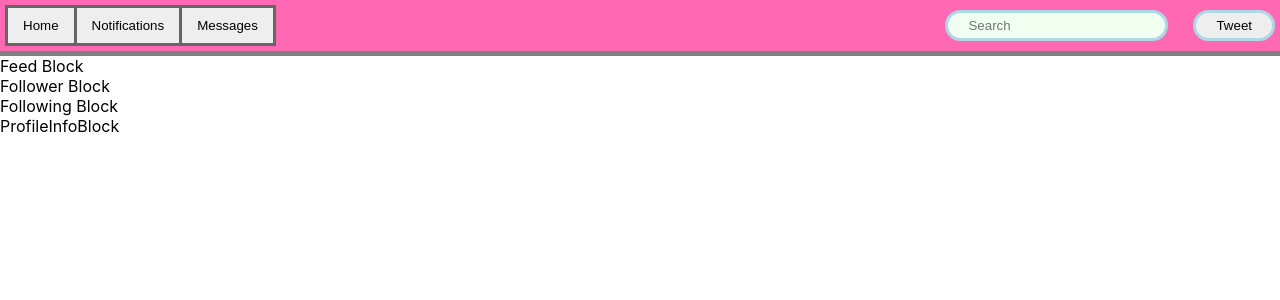
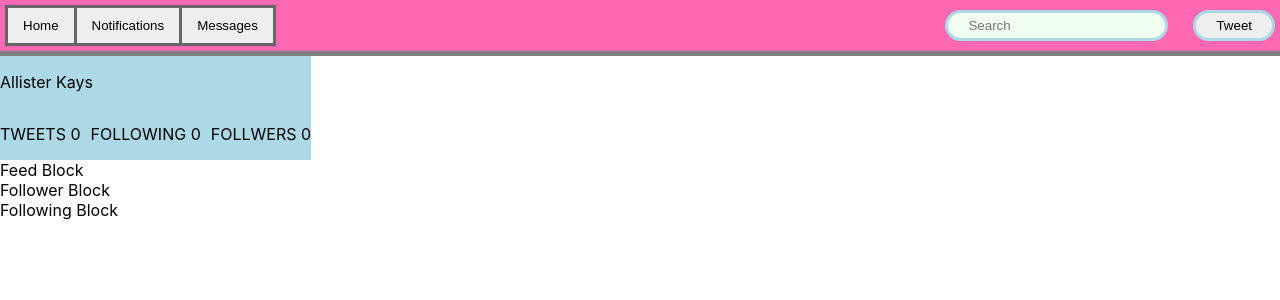
Before and after one commit to Gengur123/social-media, a React (Create React App) app: page / in a window 1280 px wide. Shown: the top 300 px of the page. Built offline with nearby package versions, Linux system fonts and the light colour scheme.

Commit message:
Add Tweet counter that increments
Co-authored-by: Allister <AlyxMoon@users.noreply.github.com>

```diff
--- a/src/App.js
+++ b/src/App.js
@@ -1,4 +1,4 @@
-import React from 'react'
+import React, { useState } from 'react'
 import FeedBlock from './components/FeedBlock';
 import FollowerBlock from './components/FollowerBlock';
 import FollowingBlock from './components/FollowingBlock';
@@ -6,14 +6,21 @@ import NavbarBlock from './components/NavbarBlock';
 import ProfileInfoBlock from './components/ProfileInfoBlock';
 
 function App () {
+  // useState returns an array of two items
+  // [state, updateFunction]
+  const [tweetCount, setTweetCount] = useState(0)
+
+  function addOne () {
+    setTweetCount(tweetCount + 1)
+  }
 
   return (
     <React.Fragment>
-      <NavbarBlock />
+      <NavbarBlock tweetCountAddOne={addOne} />
+      <ProfileInfoBlock tweetCount={tweetCount} />
       <FeedBlock />
       <FollowerBlock />
       <FollowingBlock />
-      <ProfileInfoBlock />
     </React.Fragment>
   )
 }
--- a/src/components/NavbarBlock.jsx
+++ b/src/components/NavbarBlock.jsx
@@ -8,7 +8,7 @@ import './NavbarBlock.css';
   // article
 // footer
 
-function NavbarBlock () {
+function NavbarBlock ({ tweetCountAddOne }) {
 
   return (
     <nav>
@@ -20,7 +20,7 @@ function NavbarBlock () {
 
       <div>
         <input className="navbar-search" placeholder="Search"></input>
-        <button className="navbar-tweet">Tweet</button>
+        <button className="navbar-tweet" onClick={tweetCountAddOne}>Tweet</button>
       </div>
     </nav>
   )
--- /dev/null
+++ b/src/components/ProfileInfoBlock.css
@@ -0,0 +1,17 @@
+section {
+  display: inline-block;
+  background-color: lightblue;
+}
+
+.row {
+  display: flex;
+  /* height: 80px; */
+  gap: 10px;
+}
+
+/* .row p:not(:last-of-type) {
+  margin-right: 10px;
+} */
+
+/* if flex, use gap property */
+/* for each item, add margins */
--- a/src/components/ProfileInfoBlock.jsx
+++ b/src/components/ProfileInfoBlock.jsx
@@ -1,10 +1,17 @@
 import React from 'react'
+import './ProfileInfoBlock.css'
 
-
-function ProfileInfoBlock () {
+function ProfileInfoBlock ({ tweetCount }) {
 
   return (
-    <div>ProfileInfoBlock</div>
+    <section>
+      <p>Allister Kays</p>
+      <div className="row">
+        <p>TWEETS <span>{ tweetCount }</span></p>
+        <p>FOLLOWING <span>0</span></p>
+        <p>FOLLWERS <span>0</span></p>
+      </div>
+    </section>
   )
 }
 
```
